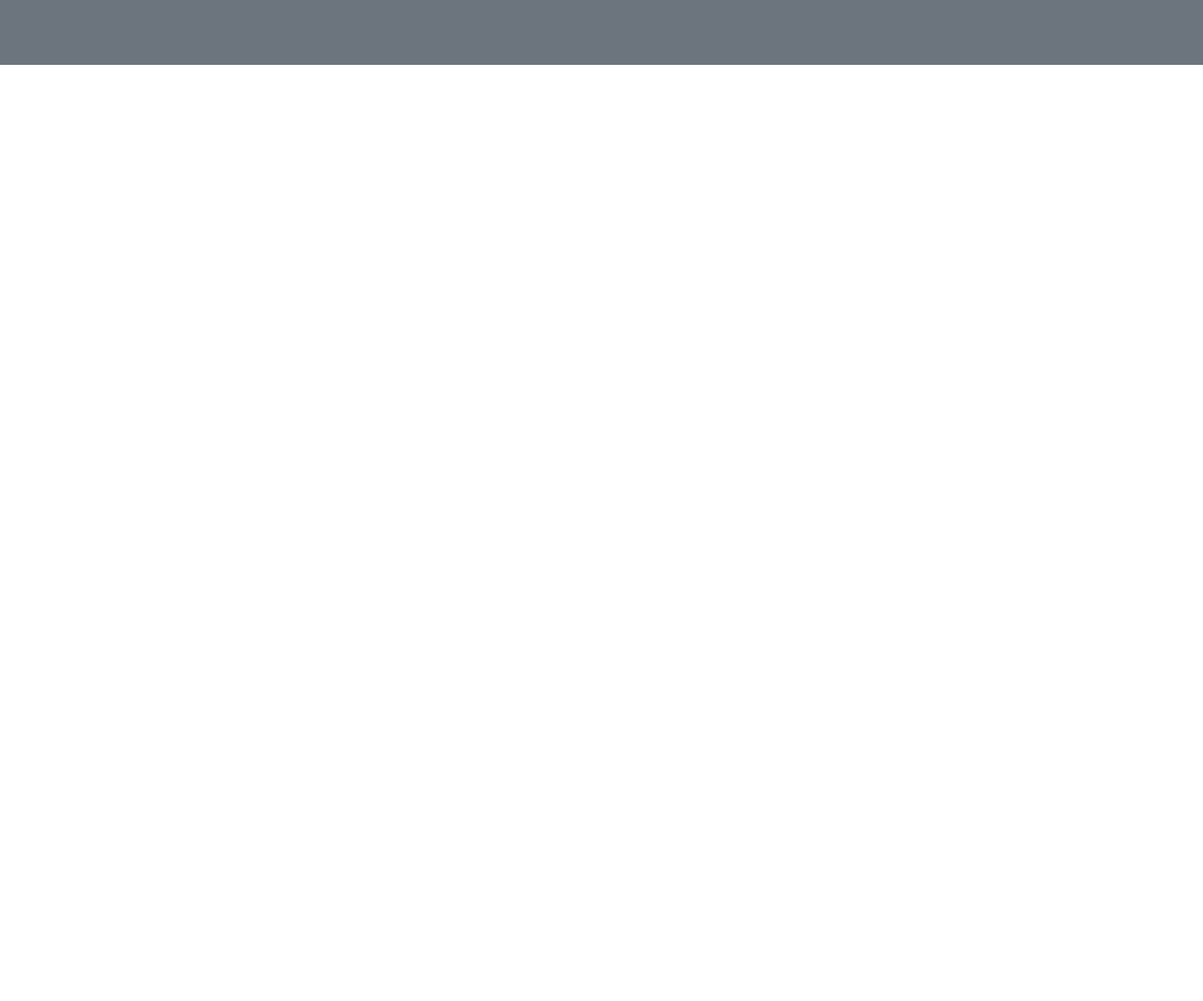
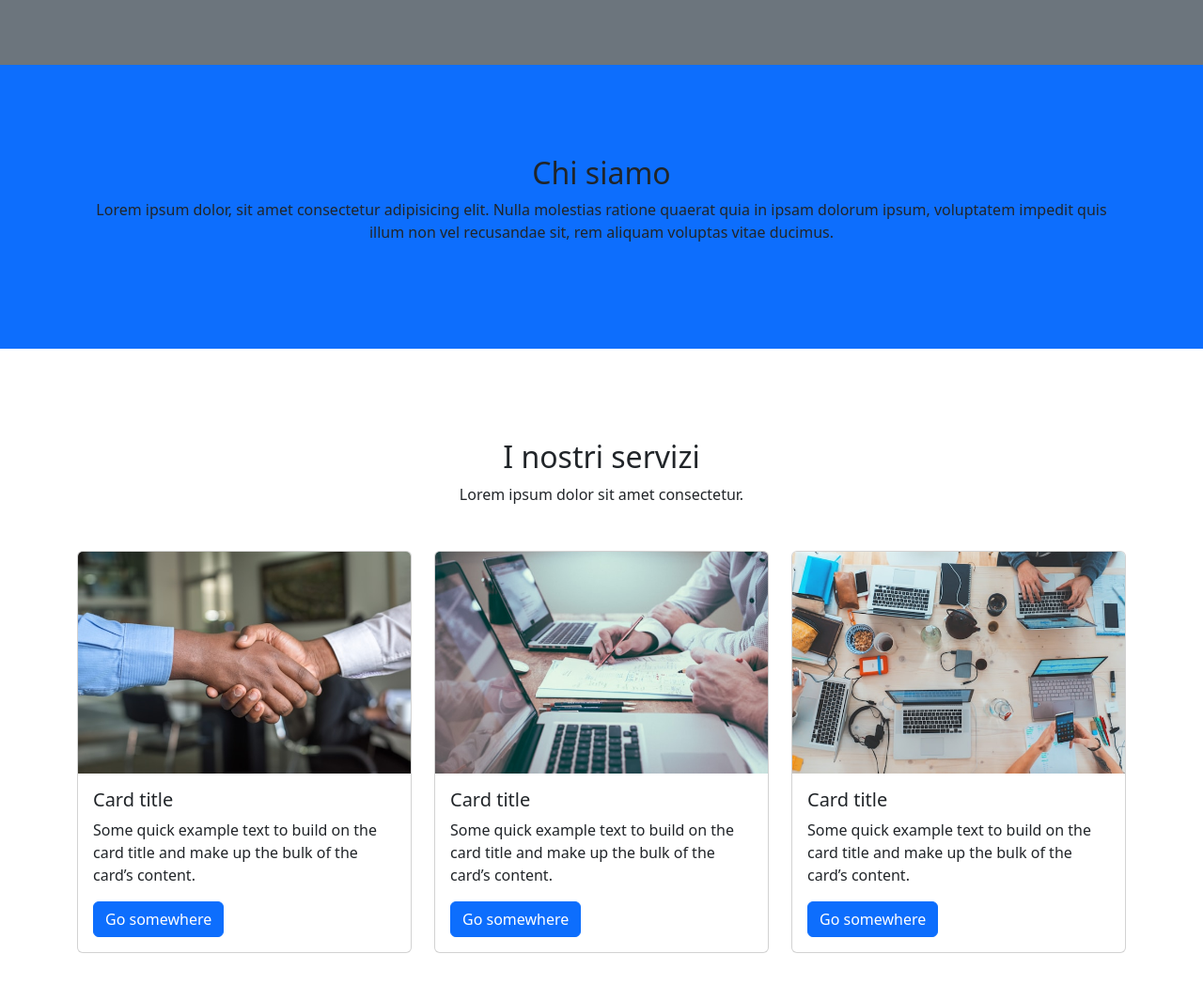
Before and after one commit to AlexGrottola/corsoweb, a website built with Vite: page index.html in a window 1280 px wide. Shown: the part 500-1565 px from the top of the page at 94% size. Before the commit the page ends 800 px from the top, so only its background shows below. Built offline with nearby package versions, Linux system fonts and the light colour scheme.

Commit message:
Ho aggiunto la sezione servizi

```diff
--- a/index.html
+++ b/index.html
@@ -43,6 +43,50 @@
           </div>
         </div>
       </section>
+      <section id="chi-siamo" class="w-100 py-5 bg-primary text-center">
+        <div class="container py-5">
+          <h2>Chi siamo</h2>
+          <p>Lorem ipsum dolor, sit amet consectetur adipisicing elit. Nulla molestias ratione quaerat quia in ipsam dolorum ipsum, voluptatem impedit quis illum non vel recusandae sit, rem aliquam voluptas vitae ducimus.</p>
+        </div>
+      </section>
+      <section id="servizi" class="w-100 py-5 text-center">
+        <div class="container py-5">
+          <h2>I nostri servizi</h2>
+          <p>Lorem ipsum dolor sit amet consectetur.</p>
+          <div class="row text-start mt-5">
+            <div class="col-12 col-lg-4">
+              <div class="card" style="width: 100%;">
+  <img src="/assets/images/servizi/servizio-1.jpg" class="card-img-top" alt="...">
+  <div class="card-body">
+    <h5 class="card-title">Card title</h5>
+    <p class="card-text">Some quick example text to build on the card title and make up the bulk of the card’s content.</p>
+    <a href="#" class="btn btn-primary">Go somewhere</a>
+  </div>
+</div>
+            </div>
+            <div class="col-12 col-lg-4">
+              <div class="card" style="width: 100%;">
+  <img src="/assets/images/servizi/servizio-2.jpg" class="card-img-top" alt="...">
+  <div class="card-body">
+    <h5 class="card-title">Card title</h5>
+    <p class="card-text">Some quick example text to build on the card title and make up the bulk of the card’s content.</p>
+    <a href="#" class="btn btn-primary">Go somewhere</a>
+  </div>
+</div>
+            </div>
+            <div class="col-12 col-lg-4">
+              <div class="card" style="width: 100%;">
+  <img src="/assets/images/servizi/servizio-3.jpg" class="card-img-top" alt="...">
+  <div class="card-body">
+    <h5 class="card-title">Card title</h5>
+    <p class="card-text">Some quick example text to build on the card title and make up the bulk of the card’s content.</p>
+    <a href="#" class="btn btn-primary">Go somewhere</a>
+  </div>
+</div>
+            </div>
+          </div>
+        </div>
+      </section>
     </main>
 
     <script type="module" src="/src/main.js"></script>
```
Also changed, not shown: public/assets/images/servizi/servizio-1.jpg (added), public/assets/images/servizi/servizio-2.jpg (added), public/assets/images/servizi/servizio-3.jpg (added).
